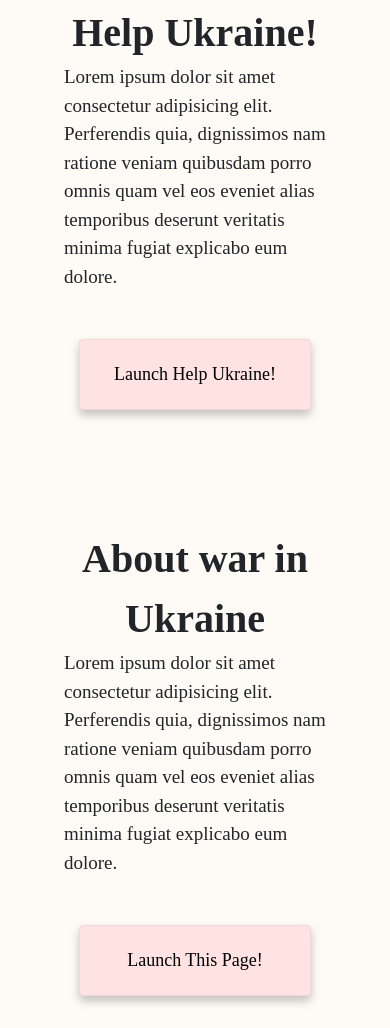
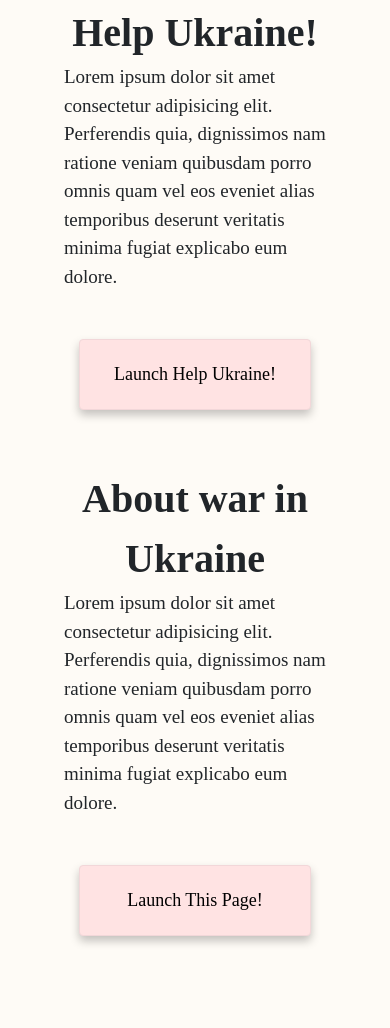
Before and after one commit to chavykina/portfolio-site, a website: page index.html in a window 390 px wide. Shown: the part 1096-2124 px from the top of the page. After the commit the page ends 2064 px from the top, so only its background shows below. Drawn offline with nearby package versions, Linux system fonts and the light colour scheme.

Commit message:
margin for title was fixed

```diff
--- a/styles.css
+++ b/styles.css
@@ -14,7 +14,7 @@
     text-align: center;
   }
   #title-aboutWar {
-    margin-top: 15px;
+    margin-top: -45px;
   }
 }
 body {
```
